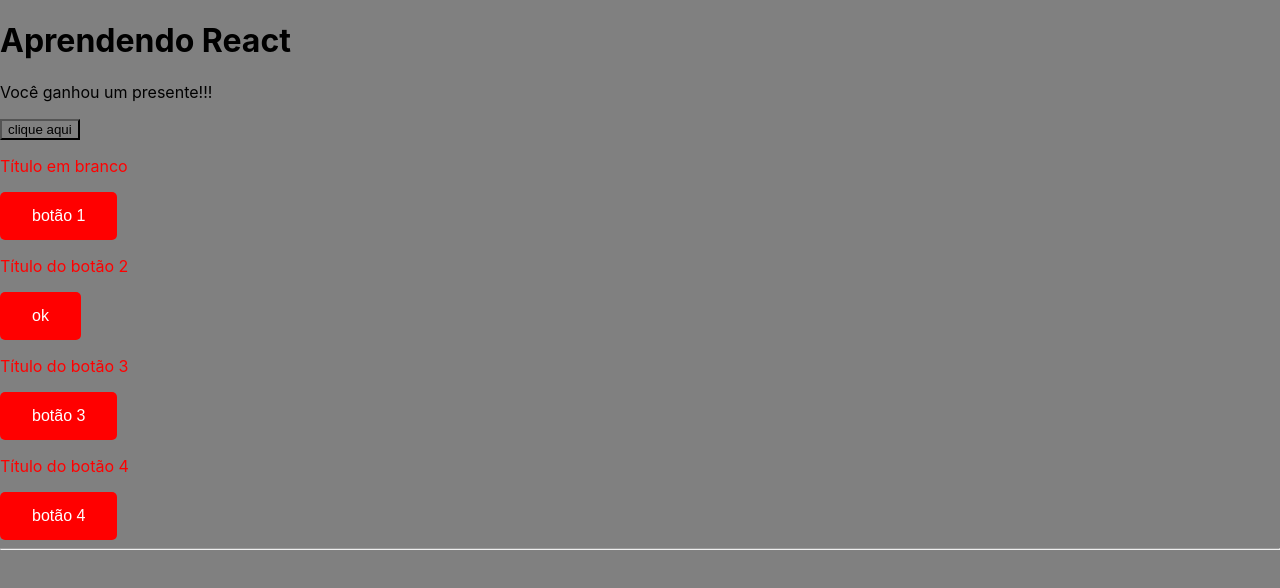
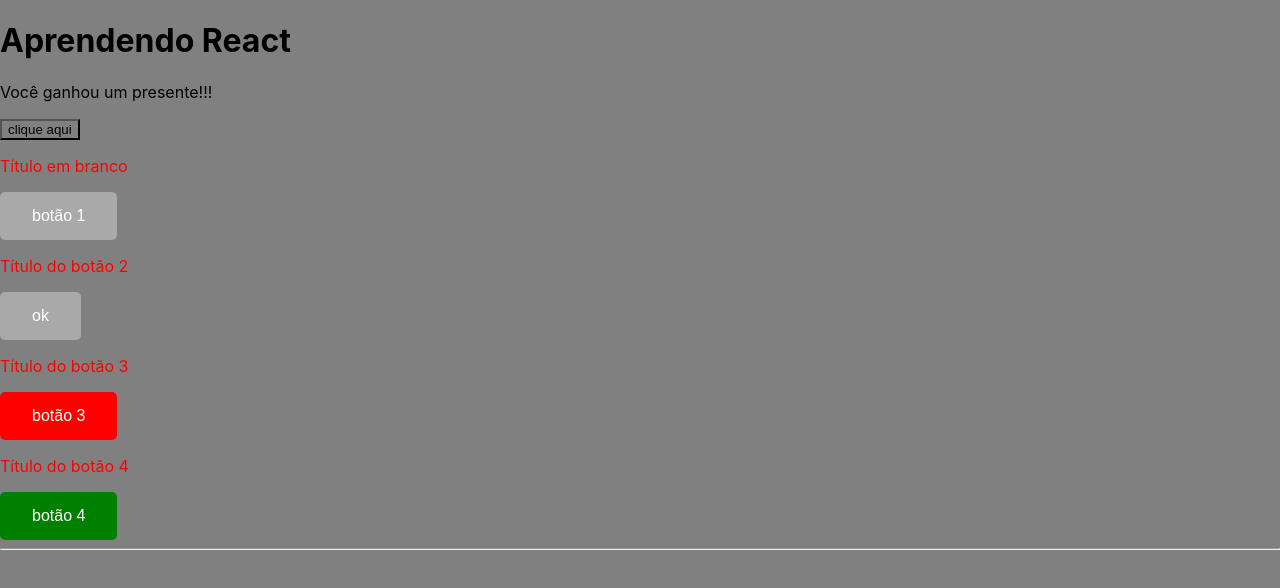
Before and after one commit to evertontech/estudos-react, a React (Create React App) app: page / in a window 1280 px wide. Shown: the top 588 px of the page. Built offline with nearby package versions, Linux system fonts and the light colour scheme.

Commit message:
Customizando com nova propriedade do botão

```diff
--- a/src/App.js
+++ b/src/App.js
@@ -8,9 +8,9 @@
       <p>Você ganhou um presente!!!</p>
       <button>clique aqui</button>
       <Botao texto="botão 1"></Botao>
-      <Botao titulo="Título do botão 2" cor=""/>
-      <Botao titulo="Título do botão 3"  texto="botão 3" cor="vermelho"/>
-      <Botao texto="botão 4" titulo="Título do botão 4" cor="verde"/>
+      <Botao titulo="Título do botão 2" cor="cinzas" />
+      <Botao titulo="Título do botão 3" texto="botão 3" cor="vermelho" />
+      <Botao texto="botão 4" titulo="Título do botão 4" cor="verde" />
       <hr />
     </>
   );
--- a/src/components/botao.jsx
+++ b/src/components/botao.jsx
@@ -1,14 +1,20 @@
 import styles from "./botao.module.css";
 
 export default function Botao(props) {
+  const cores = {
+    cinza: styles.cinza,
+    verde: styles.verde,
+    vermelho: styles.vermelho,
+  };
+
   const textoDoBotao = props.texto || "ok";
   const textoDoTitulo = props.titulo || "Título em branco";
-  const corDoBotao = props.cor == "vermelho" ? styles.vermelho : styles.verde;
+  const corDoBotao = cores[props.cor] || cores.cinza;
 
   return (
     <>
       <p className={styles.tituloBotao}>{textoDoTitulo}</p>
-      <button className={`${styles.botao} ${styles.vermelho}`}>
+      <button className={`${styles.botao} ${corDoBotao}`}>
         {textoDoBotao}
       </button>
     </>
--- a/src/components/botao.module.css
+++ b/src/components/botao.module.css
@@ -8,12 +8,16 @@
 }
 
 .botao:hover {
-  background-color: darkgreen;
-  transition: 0.3s;
+  opacity: 0.5;
+  transition: opacity 0.3s ease-in-out;
 }
 
 .tituloBotao {
   color: red;
+}
+
+.cinza {
+  background-color: darkgray;
 }
 
 .verde {
```
